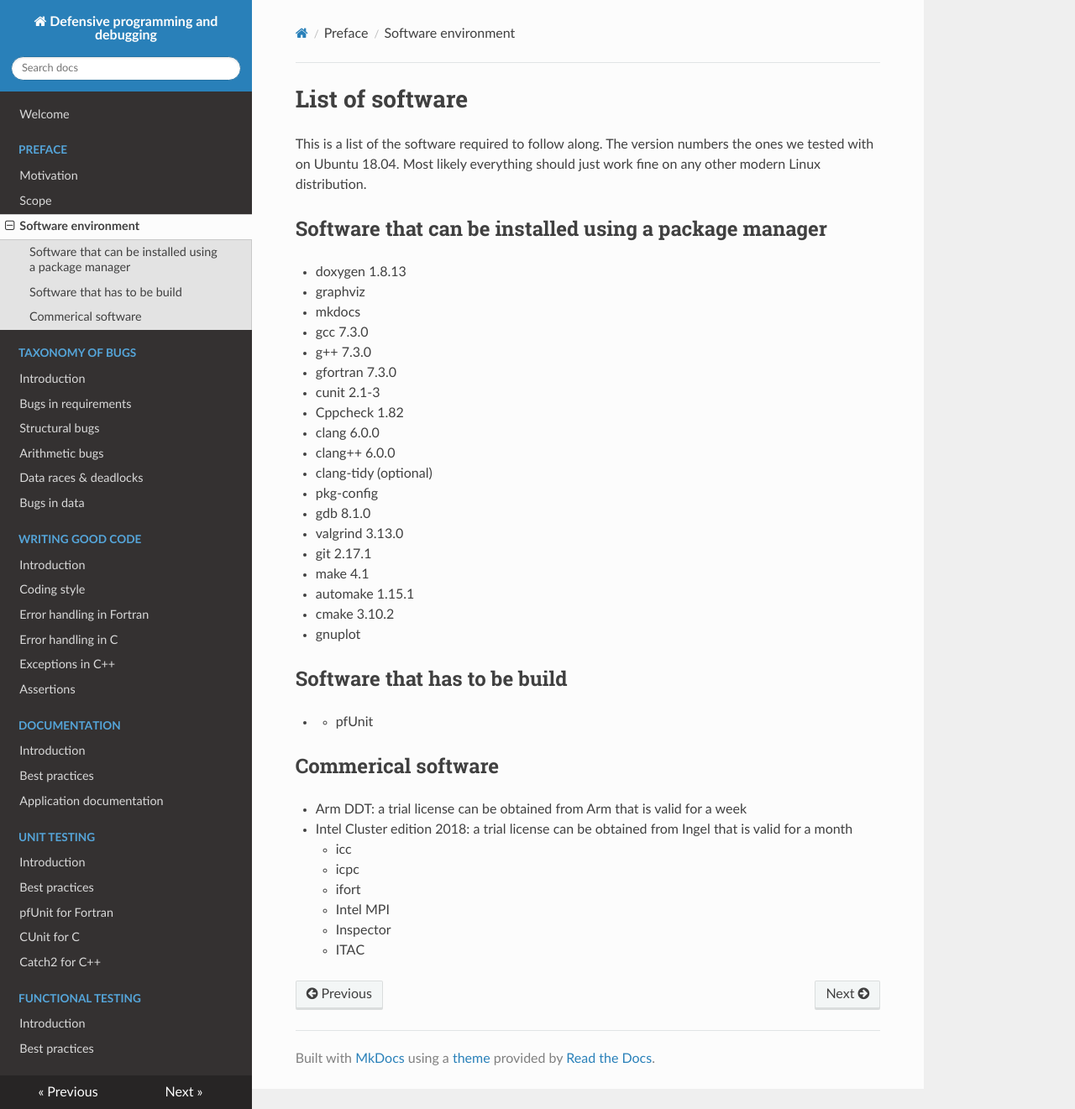
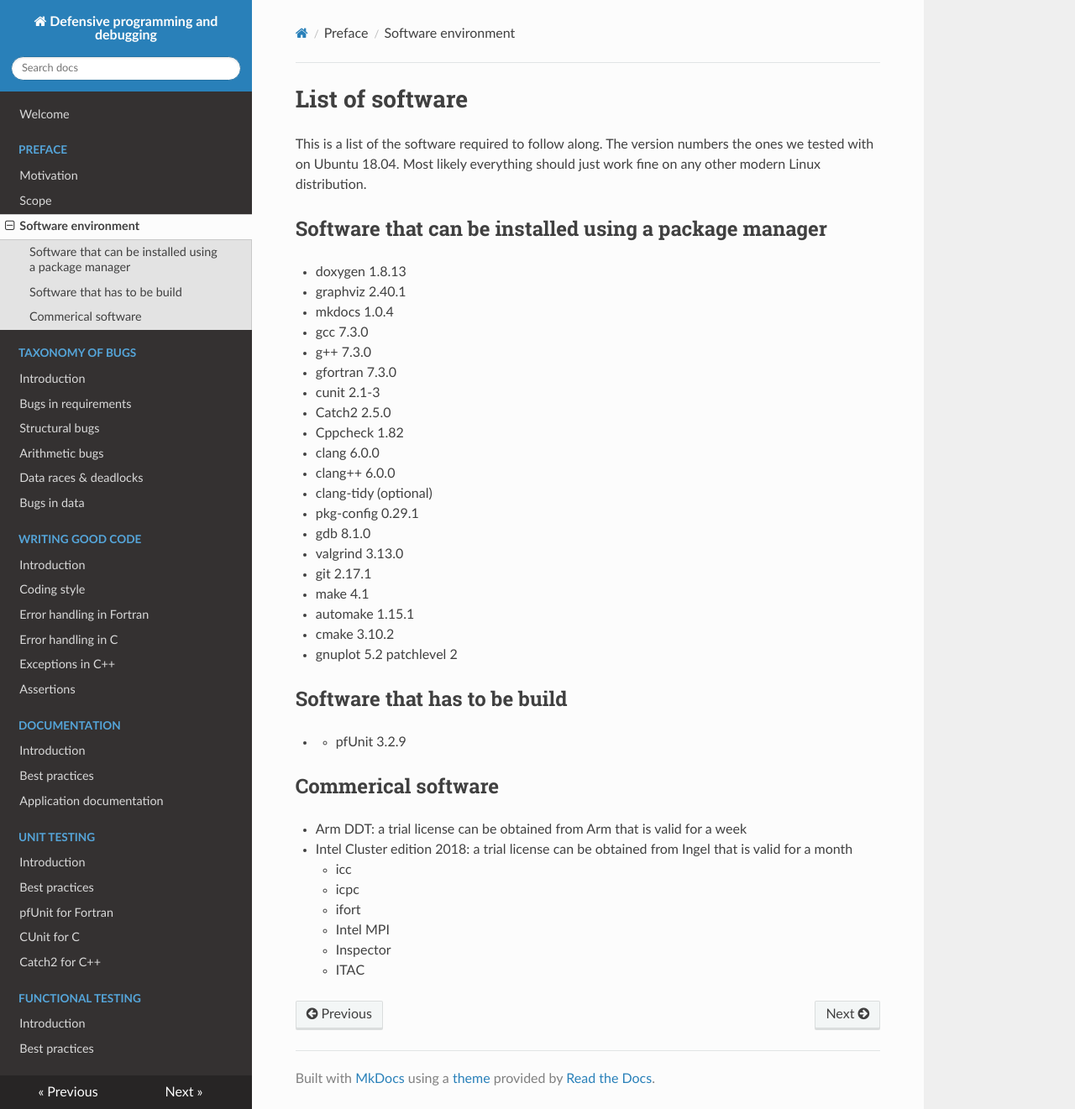
Before and after one commit to gjbex/Defensive_programming_and_debugging, an MkDocs documentation site: the page built from docs/Intro/software.md, in a window 1280 px wide and 1321 px high. Shown: the whole window at 84% size. Built offline with MkDocs 1.6.1, drawn with Linux system fonts in a browser that asks for light colours; nearby versions of some CDN libraries.

Commit message:
Add Catch2; add missing versions

```diff
--- a/docs/Intro/software.md
+++ b/docs/Intro/software.md
@@ -5,28 +5,29 @@ This is a list of the software required to follow along.  The version numbers th
 ## Software that can be installed using a package manager
 
   * doxygen 1.8.13
-  * graphviz
-  * mkdocs
+  * graphviz 2.40.1
+  * mkdocs 1.0.4
   * gcc 7.3.0
   * g++ 7.3.0
   * gfortran 7.3.0
   * cunit 2.1-3
+  * Catch2 2.5.0
   * Cppcheck 1.82
   * clang 6.0.0
   * clang++ 6.0.0
   * clang-tidy (optional)
-  * pkg-config
+  * pkg-config 0.29.1
   * gdb 8.1.0
   * valgrind 3.13.0
   * git 2.17.1
   * make 4.1
   * automake 1.15.1
   * cmake 3.10.2
-  * gnuplot
+  * gnuplot 5.2 patchlevel 2
 
 ## Software that has to be build
 
-  *  * pfUnit
+  *  * pfUnit 3.2.9
 
 ## Commerical software
 
```
